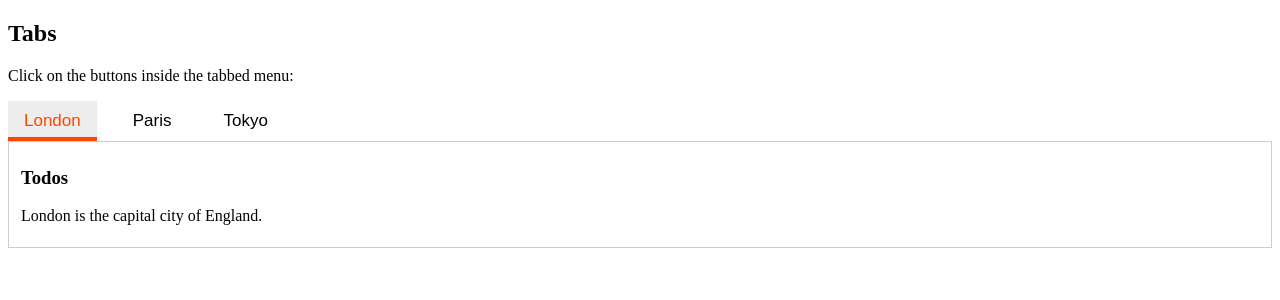
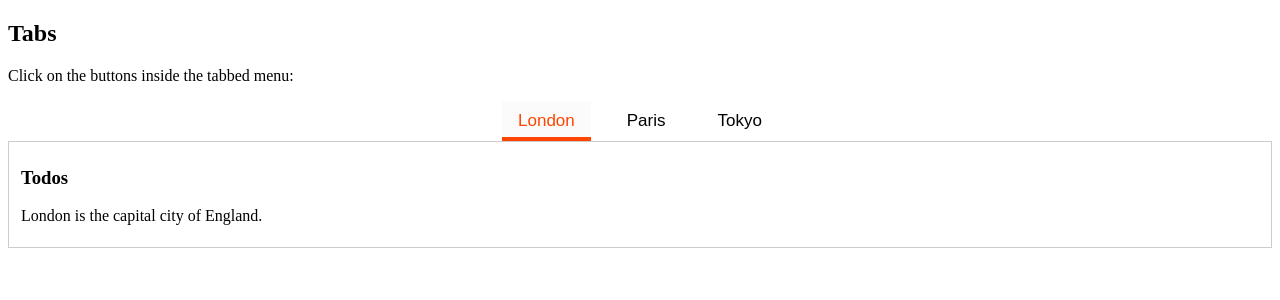
Before and after one commit to Sara01romao/galeria-post, a PHP site: page / in a window 1280 px wide. Shown: the top 300 px of the page. Run offline with PHP 8.4, Linux system fonts and the light colour scheme.

Commit message:
style: centralização tab alteração do backgraund

```diff
--- a/styles.css
+++ b/styles.css
@@ -1,8 +1,8 @@
 .tab {
     overflow: hidden;
     border-bottom: 1px solid #ccc;
-
     display: flex;
+    justify-content: center;
     gap: 20px;
 
   }
@@ -10,7 +10,6 @@
 
   .tab button {
     background-color: inherit;
-
     border: none;
     outline: none;
     cursor: pointer;
@@ -45,12 +44,12 @@
 
 
   .tab button:hover {
-    background-color: #ededed;
+    background-color: #fbfbfb;
   }
 
 
   .tab button.active {
-    background-color: #ededed;
+    background-color: #fbfbfb;
     color: orangered;
 
   }
```
